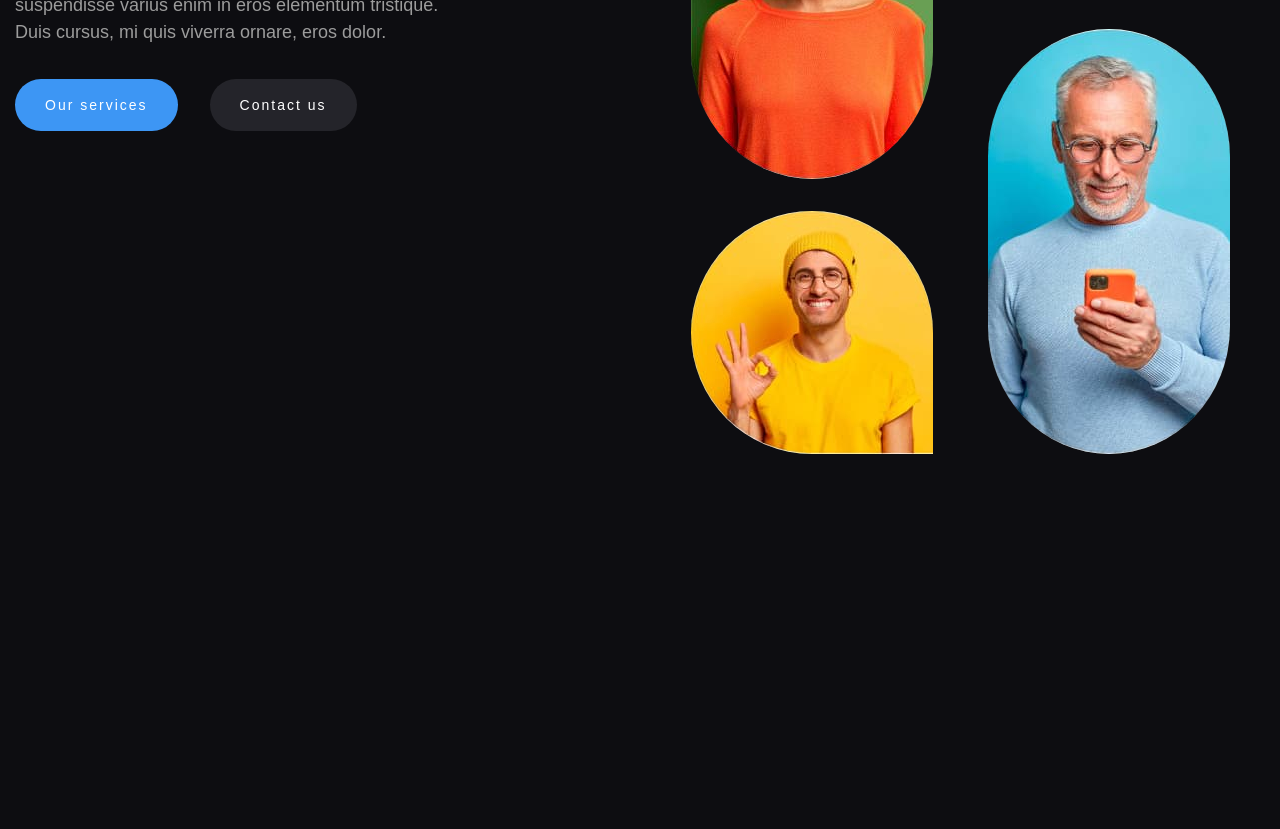
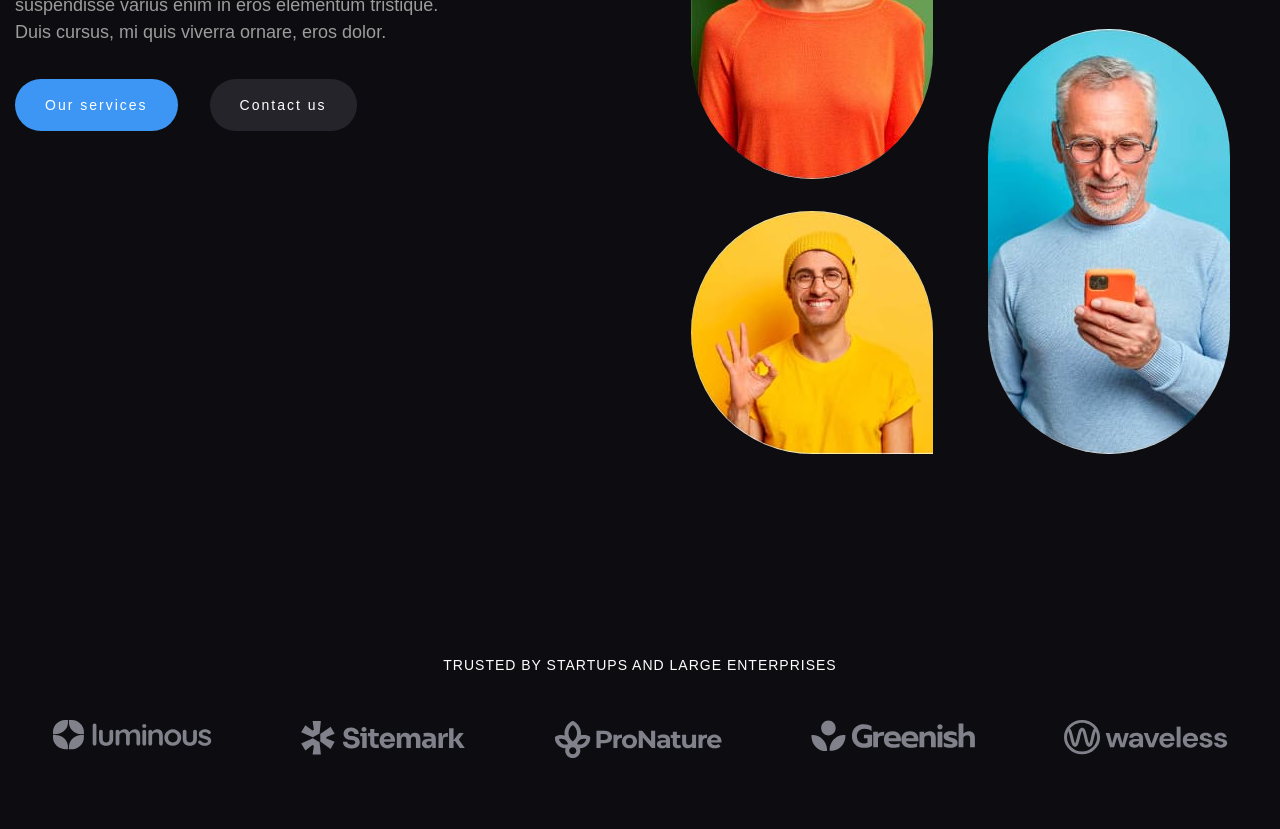
Before and after one commit to IvSem/Growfy, a plain HTML site: page index.html in a window 1280 px wide. Shown: the part 405-1234 px from the top of the page. Before the commit the page ends 959 px from the top, so only its background shows below. Drawn offline with Linux system fonts and the light colour scheme.

Commit message:
add clients + reHeader

```diff
--- a/index.html
+++ b/index.html
@@ -96,6 +96,31 @@
 						</div>
 					</div>
 				</section>
+
+				<section class="page__clients clients">
+					<div class="clients__container">
+						<h2 class="clients__title">
+							TRUSTED BY startups and large enterprises
+						</h2>
+						<ul class="clients__items">
+							<li class="clients__item">
+								<img src="./img/main/clients/clients01.svg" alt="clients" />
+							</li>
+							<li class="clients__item">
+								<img src="./img/main/clients/clients02.svg" alt="clients" />
+							</li>
+							<li class="clients__item">
+								<img src="./img/main/clients/clients03.svg" alt="clients" />
+							</li>
+							<li class="clients__item">
+								<img src="./img/main/clients/clients04.svg" alt="clients" />
+							</li>
+							<li class="clients__item">
+								<img src="./img/main/clients/clients05.svg" alt="clients" />
+							</li>
+						</ul>
+					</div>
+				</section>
 			</main>
 			<footer class="footer"></footer>
 		</div>
--- /dev/null
+++ b/scss/_clients.scss
@@ -0,0 +1,46 @@
+.page {
+	// .page__clients
+	&__clients {
+	}
+}
+
+.clients {
+	padding: 100px 0px 70px 0px;
+	@media (max-width: $tablet) {
+		padding: 50px 0px 50px 0px;
+	}
+	@media (max-width: $mobile) {
+		padding: 30px 0px 30px 0px;
+	}
+	// .clients__container
+	&__container {
+	}
+
+	// .clients__title
+	&__title {
+		font-size: 14px;
+		line-height: 1.6; /* 22/14 */
+		letter-spacing: 1px;
+		text-transform: uppercase;
+		color: var(--main-light-color);
+		text-align: center;
+		&:not(:last-child) {
+			margin-bottom: 44px;
+		}
+	}
+
+	// .clients__items
+	&__items {
+		display: flex;
+		flex-wrap: wrap;
+		gap: 10px 15px;
+		justify-content: space-around;
+	}
+
+	// .clients__item
+	&__item {
+		& img {
+			max-width: 100%;
+		}
+	}
+}
--- a/scss/_header.scss
+++ b/scss/_header.scss
@@ -43,6 +43,7 @@
 //?===========================menu-header + burger===========================
 
 .menu {
+	flex: 1 1 auto;
 	//.menu__body
 	&__body {
 		overflow: auto;
--- a/scss/style.scss
+++ b/scss/style.scss
@@ -6,6 +6,7 @@
 @import '_header';
 @import '_common';
 @import '_mainpage';
+@import '_clients';
 
 @import url('https://fonts.googleapis.com/css?family=Poppins:300,regular,500&display=swap&subset=cyrillic-ext');
 
```
Also changed, not shown: css/style.css, img/main/clients/clients01.svg (added), img/main/clients/clients02.svg (added), img/main/clients/clients03.svg (added), img/main/clients/clients04.svg (added), img/main/clients/clients05.svg (added).
